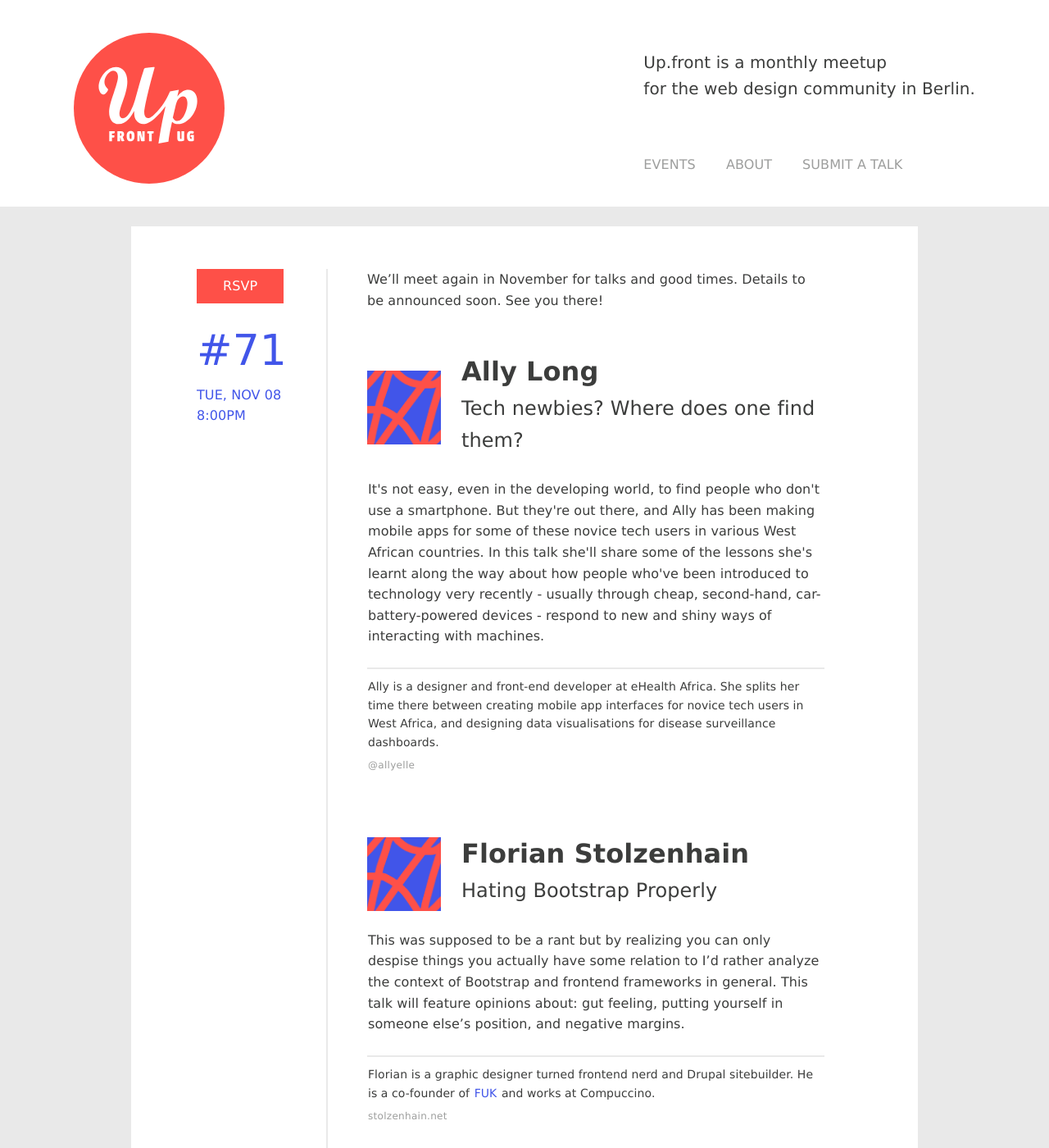
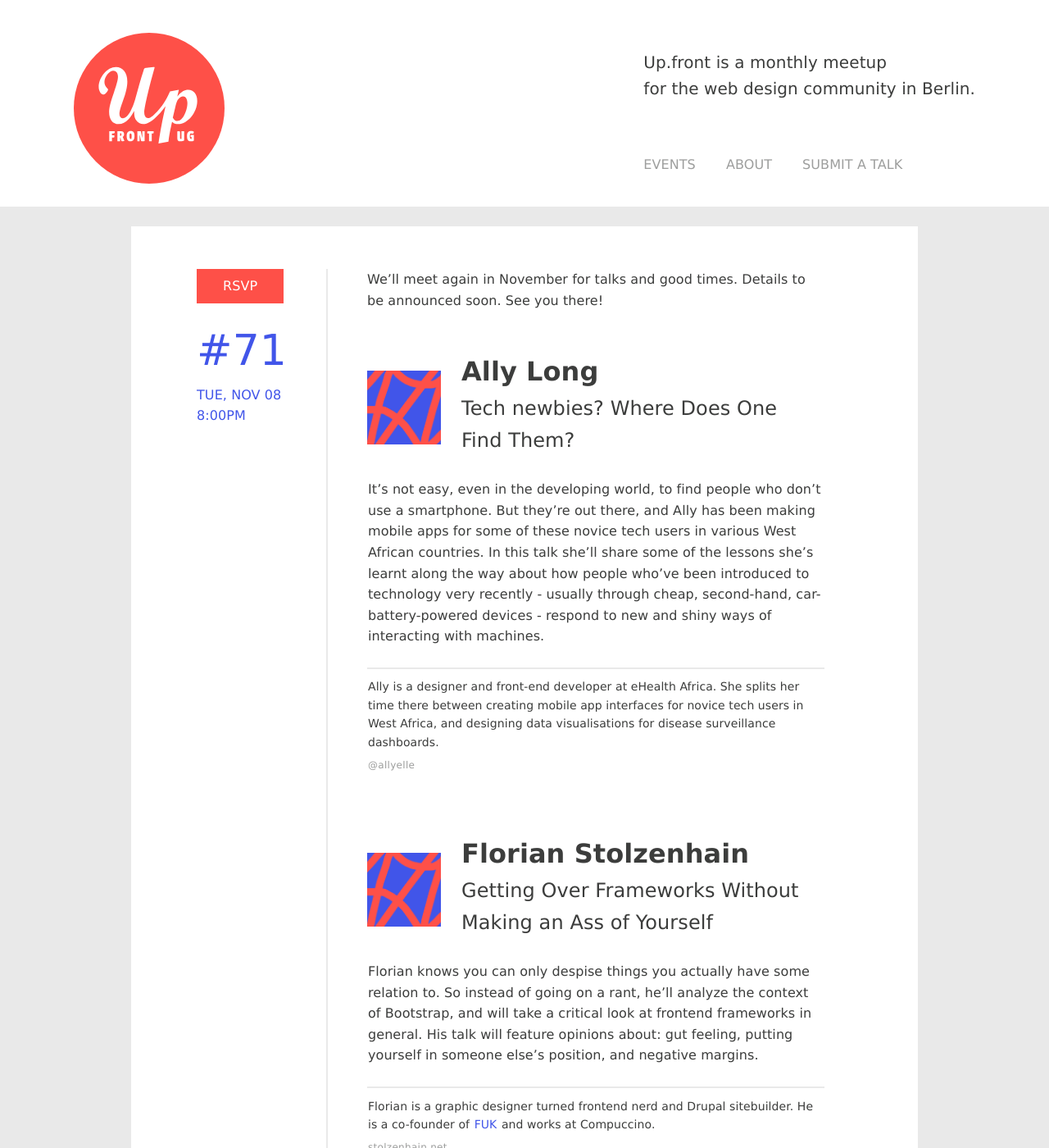
Before and after one commit to upfrontug/upfrontug.github.io, a Jekyll site: the page built from _posts/2016-11-08-meetup.html, in a window 1280 px wide and 1400 px high. Shown: the whole window at 82% size. Built offline with Jekyll 4.4.1, drawn with Linux system fonts in a browser that asks for light colours; a script that is not in the unit is left out.

Commit message:
update Florians talk desc

```diff
--- a/_posts/2016-11-08-meetup.html
+++ b/_posts/2016-11-08-meetup.html
@@ -4,15 +4,15 @@
   intro: 'We’ll meet again in November for talks and good times. Details to be announced soon. See you there!'
   talks:
     - name: 'Ally Long'
-      title: 'Tech newbies? Where does one find them?'
-      desc: "It's not easy, even in the developing world, to find people who don't use a smartphone. But they're out there, and Ally has been making mobile apps for some of these novice tech users in various West African countries. In this talk she'll share some of the lessons she's learnt along the way about how people who've been introduced to technology very recently - usually through cheap, second-hand, car-battery-powered devices - respond to new and shiny ways of interacting with machines."
+      title: 'Tech newbies? Where Does One Find Them?'
+      desc: "It’s not easy, even in the developing world, to find people who don’t use a smartphone. But they’re out there, and Ally has been making mobile apps for some of these novice tech users in various West African countries. In this talk she’ll share some of the lessons she’s learnt along the way about how people who’ve been introduced to technology very recently - usually through cheap, second-hand, car-battery-powered devices - respond to new and shiny ways of interacting with machines."
       bio: 'Ally is a designer and front-end developer at eHealth Africa. She splits her time there between creating mobile app interfaces for novice tech users in West Africa, and designing data visualisations for disease surveillance dashboards.'
       links:
         - url: 'https://twitter.com/allyelle'
           title: '@allyelle'
     - name: 'Florian Stolzenhain'
-      title: 'Hating Bootstrap Properly'
-      desc: 'This was supposed to be a rant but by realizing you can only despise things you actually have some relation to I’d rather analyze the context of Bootstrap and frontend frameworks in general. This talk will feature opinions about: gut feeling, putting yourself in someone else’s position, and negative margins.'
+      title: 'Getting Over Frameworks Without Making an Ass of Yourself'
+      desc: 'Florian knows you can only despise things you actually have some relation to. So instead of going on a rant, he’ll analyze the context of Bootstrap, and will take a critical look at frontend frameworks in general. His talk will feature opinions about: gut feeling, putting yourself in someone else’s position, and negative margins.'
       bio: 'Florian is a graphic designer turned frontend nerd and Drupal sitebuilder. He is a co-founder of <a href="http://formundkonzept.de">FUK</a> and works at Compuccino.'
       links:
         - url: 'http://stolzenhain.net'
```
